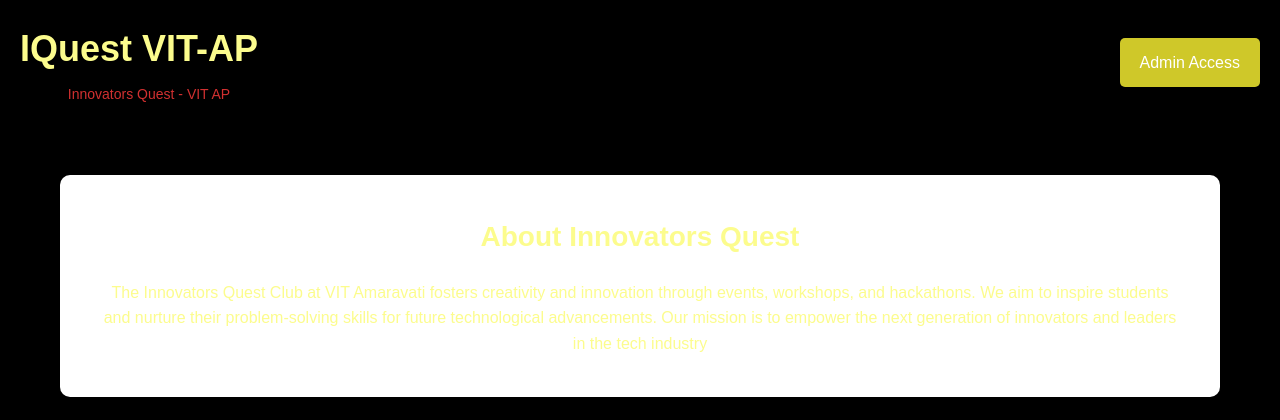
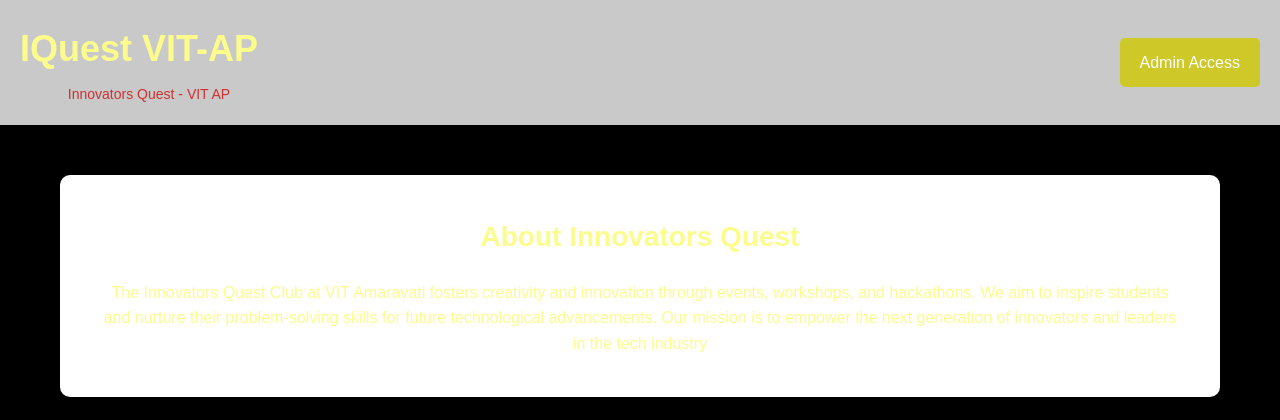
Before and after one commit to IQuestVITAP/I-Quest, a Flask app: page / in a window 1280 px wide. Shown: the top 420 px of the page. Run offline with Flask 3, Linux system fonts and the light colour scheme; some libraries are stand-ins or nearby versions.

Commit message:
Update home.html

```diff
--- a/templates/home.html
+++ b/templates/home.html
@@ -38,7 +38,7 @@
         /* Header Styling */
 
         header {
-            background-color: #000000;
+            background-color: #c9c9c9;
             color: white;
             padding: 20px;
             display: flex;
```
